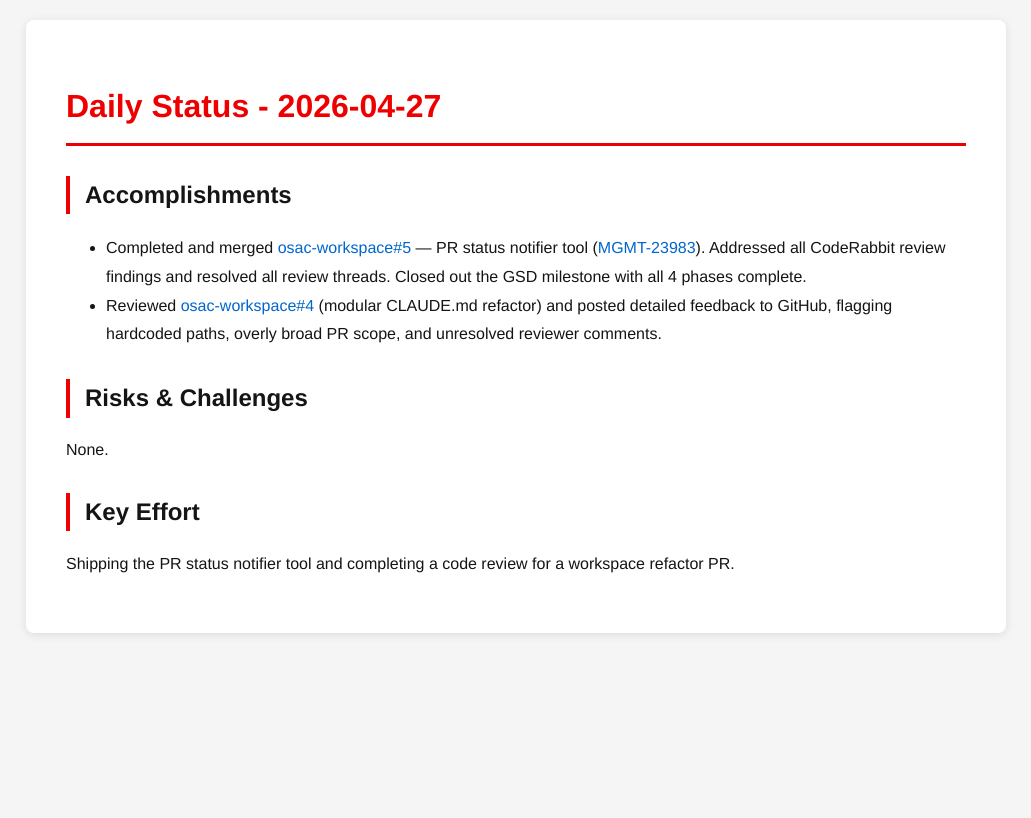
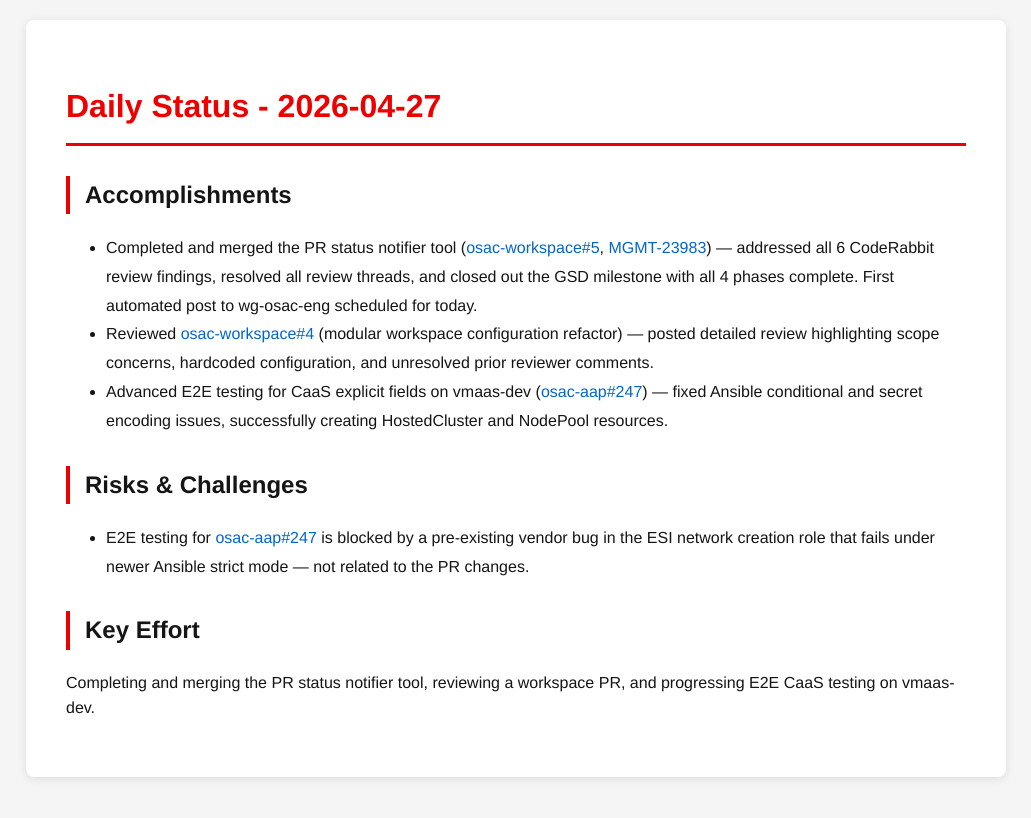
Before and after one commit to tzvatot/daily-status, a Jekyll site: the page built from 2026-04-27.md, in a window 1280 px wide. Shown: the top 818 px of the page, without its empty margins (124-1155 px from the left). Built offline with Jekyll 4.4.1, drawn with Linux system fonts in a browser that asks for light colours.

Commit message:
Daily status update - 2026-04-27

```diff
--- a/2026-04-27.md
+++ b/2026-04-27.md
@@ -7,11 +7,12 @@ date: 2026-04-27
 # Daily Status - 2026-04-27
 
 ## Accomplishments
-- Completed and merged [osac-workspace#5](https://github.com/osac-project/osac-workspace/pull/5) — PR status notifier tool ([MGMT-23983](https://issues.redhat.com/browse/MGMT-23983)). Addressed all CodeRabbit review findings and resolved all review threads. Closed out the GSD milestone with all 4 phases complete.
-- Reviewed [osac-workspace#4](https://github.com/osac-project/osac-workspace/pull/4) (modular CLAUDE.md refactor) and posted detailed feedback to GitHub, flagging hardcoded paths, overly broad PR scope, and unresolved reviewer comments.
+- Completed and merged the PR status notifier tool ([osac-workspace#5](https://github.com/osac-project/osac-workspace/pull/5), [MGMT-23983](https://issues.redhat.com/browse/MGMT-23983)) — addressed all 6 CodeRabbit review findings, resolved all review threads, and closed out the GSD milestone with all 4 phases complete. First automated post to wg-osac-eng scheduled for today.
+- Reviewed [osac-workspace#4](https://github.com/osac-project/osac-workspace/pull/4) (modular workspace configuration refactor) — posted detailed review highlighting scope concerns, hardcoded configuration, and unresolved prior reviewer comments.
+- Advanced E2E testing for CaaS explicit fields on vmaas-dev ([osac-aap#247](https://github.com/osac-project/osac-aap/pull/247)) — fixed Ansible conditional and secret encoding issues, successfully creating HostedCluster and NodePool resources.
 
 ## Risks & Challenges
-None.
+- E2E testing for [osac-aap#247](https://github.com/osac-project/osac-aap/pull/247) is blocked by a pre-existing vendor bug in the ESI network creation role that fails under newer Ansible strict mode — not related to the PR changes.
 
 ## Key Effort
-Shipping the PR status notifier tool and completing a code review for a workspace refactor PR.
+Completing and merging the PR status notifier tool, reviewing a workspace PR, and progressing E2E CaaS testing on vmaas-dev.
```
